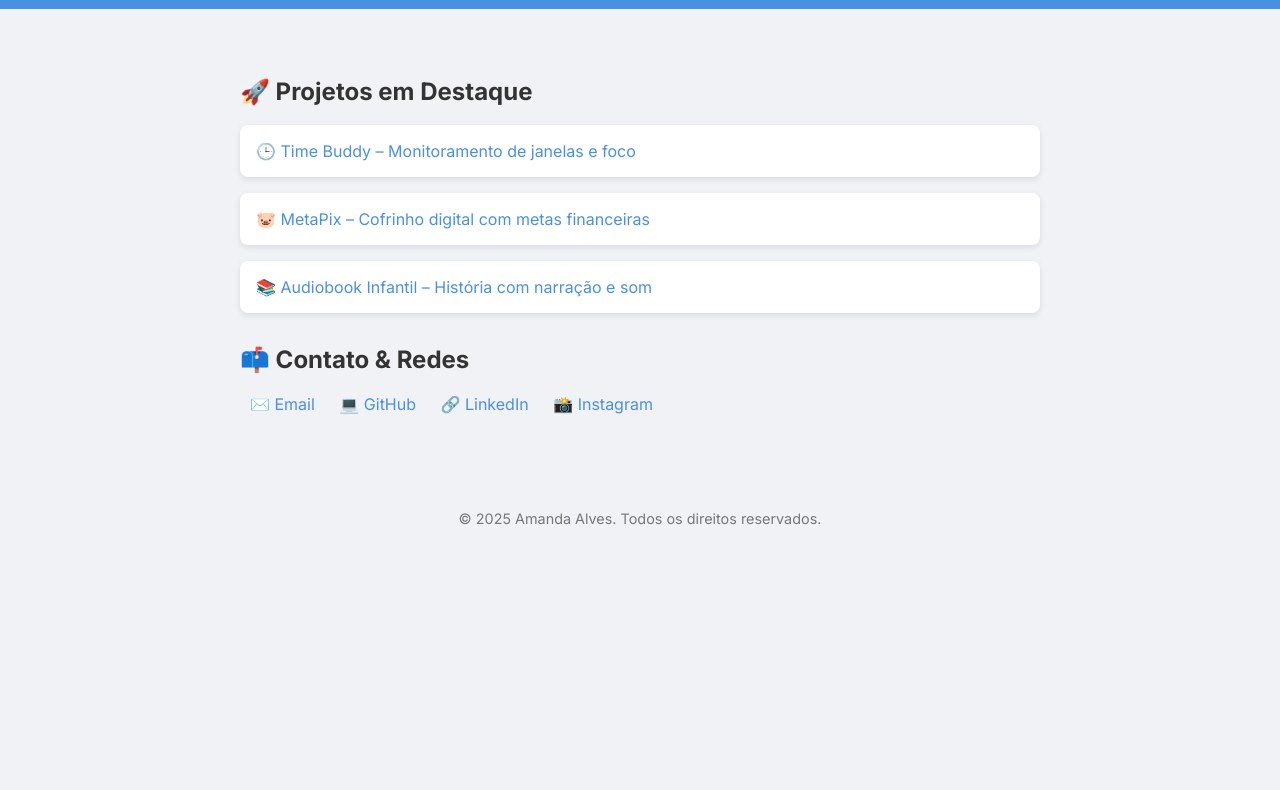
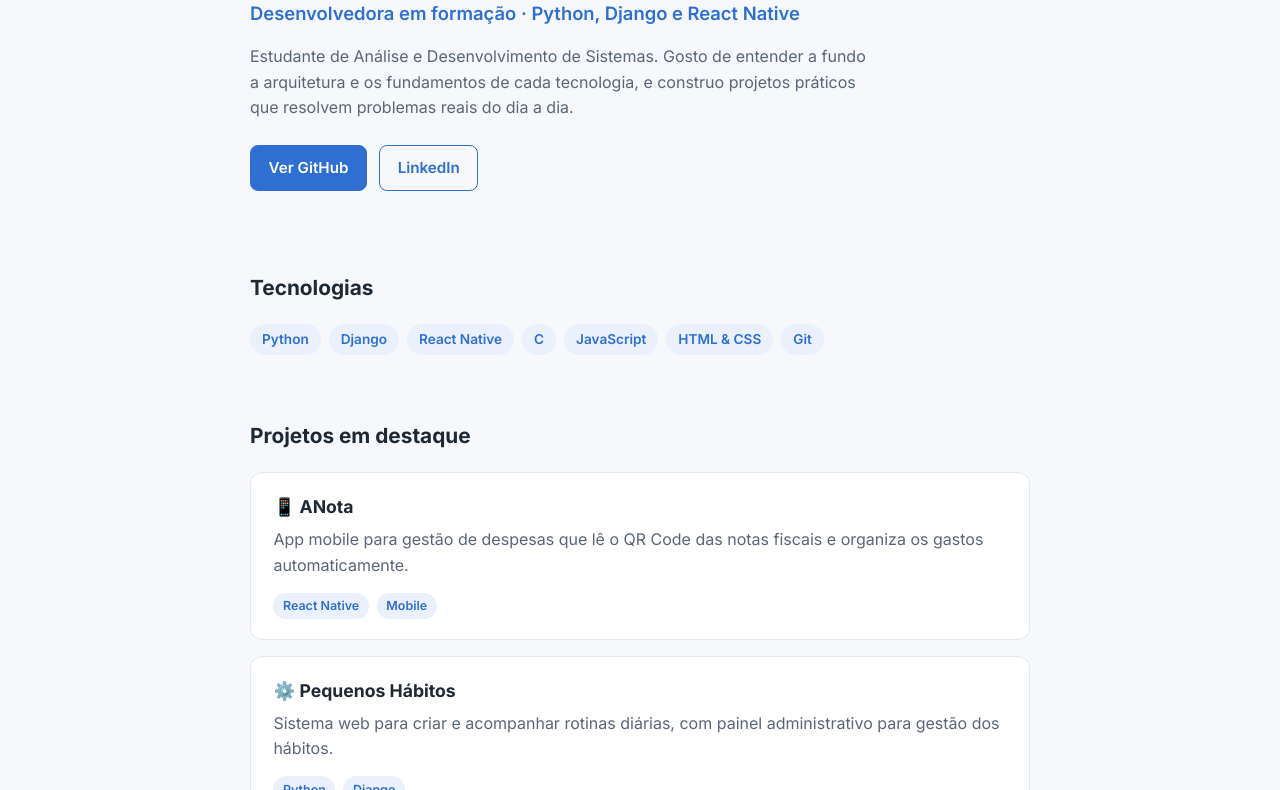
Before and after one commit to Amanda-D3V/amanda-d3v.github.io, a plain HTML site: page index.html in a window 1280 px wide. Shown: the part 141-931 px from the top of the page. Before the commit the page ends 800 px from the top, so only its background shows below. Drawn offline with Linux system fonts and the light colour scheme.

Commit message:
Redesenha portfólio e corrige links
Updated the portfolio page with new title, description, and project details. Enhanced styling and structure for better presentation.

```diff
--- a/index.html
+++ b/index.html
@@ -2,87 +2,130 @@
 <html lang="pt-br">
 <head>
   <meta charset="UTF-8" />
-  <meta name="viewport" content="width=device-width, initial-scale=1.0"/>
-  <title>Amanda Alves - Portfólio</title>
-  <link href="https://fonts.googleapis.com/css2?family=Inter:wght@400;700&display=swap" rel="stylesheet"/>
+  <meta name="viewport" content="width=device-width, initial-scale=1.0" />
+  <title>Amanda Alves · Desenvolvedora</title>
+  <meta name="description" content="Portfólio de Amanda Alves, estudante de Análise e Desenvolvimento de Sistemas. Projetos em Python, Django e React Native." />
+  <link rel="preconnect" href="https://fonts.googleapis.com" />
+  <link href="https://fonts.googleapis.com/css2?family=Inter:wght@400;600;700&display=swap" rel="stylesheet" />
   <style>
+    :root {
+      --azul: #2F6FD1;
+      --azul-claro: #EAF1FC;
+      --texto: #1F2933;
+      --texto-suave: #5B6675;
+      --fundo: #F6F8FB;
+      --borda: #E2E8F0;
+    }
+    * { box-sizing: border-box; }
     body {
       margin: 0;
       font-family: 'Inter', sans-serif;
-      background: #f0f2f5;
-      color: #333;
+      background: var(--fundo);
+      color: var(--texto);
+      line-height: 1.6;
     }
-    header {
-      background-color: #4A90E2;
-      color: white;
-      padding: 2rem;
-      text-align: center;
+    a { color: var(--azul); }
+    .container { max-width: 820px; margin: 0 auto; padding: 0 1.25rem; }
+
+    header { padding: 4.5rem 0 3rem; }
+    header h1 { margin: 0; font-size: 2.4rem; letter-spacing: -0.02em; }
+    .cargo { margin: 0.4rem 0 1rem; font-size: 1.15rem; color: var(--azul); font-weight: 600; }
+    .sobre { margin: 0; max-width: 620px; color: var(--texto-suave); }
+    .botoes { margin-top: 1.5rem; display: flex; gap: 0.75rem; flex-wrap: wrap; }
+    .botao {
+      display: inline-block; padding: 0.6rem 1.1rem; border-radius: 8px;
+      text-decoration: none; font-weight: 600; font-size: 0.95rem;
+      border: 1px solid var(--azul);
     }
-    h1 {
-      margin: 0;
+    .botao.primario { background: var(--azul); color: #fff; }
+    .botao.secundario { background: transparent; color: var(--azul); }
+
+    section { padding: 2rem 0; }
+    h2 { font-size: 1.3rem; margin: 0 0 1.25rem; }
+
+    .tags { display: flex; flex-wrap: wrap; gap: 0.5rem; padding: 0; margin: 0; list-style: none; }
+    .tags li {
+      background: var(--azul-claro); color: var(--azul);
+      padding: 0.3rem 0.75rem; border-radius: 999px; font-size: 0.85rem; font-weight: 600;
     }
-    .bio {
-      font-size: 1.1rem;
-      margin-top: 0.5rem;
+
+    .projetos { display: grid; gap: 1rem; }
+    .projeto {
+      background: #fff; border: 1px solid var(--borda); border-radius: 12px;
+      padding: 1.25rem 1.4rem; transition: border-color .15s, transform .15s;
     }
-    .container {
-      max-width: 800px;
-      margin: 2rem auto;
-      padding: 1rem;
-    }
-    .section {
-      margin-bottom: 2rem;
-    }
-    .projects a {
-      display: block;
-      background: #fff;
-      padding: 1rem;
-      margin-bottom: 1rem;
-      border-radius: 8px;
-      text-decoration: none;
-      color: #4A90E2;
-      box-shadow: 0 2px 6px rgba(0,0,0,0.1);
-    }
-    footer {
-      text-align: center;
-      padding: 1rem;
-      font-size: 0.9rem;
-      color: #777;
-    }
-    .social a {
-      margin: 0 10px;
-      text-decoration: none;
-      color: #4A90E2;
-    }
+    .projeto:hover { border-color: var(--azul); transform: translateY(-2px); }
+    .projeto h3 { margin: 0 0 0.35rem; font-size: 1.1rem; }
+    .projeto p { margin: 0 0 0.9rem; color: var(--texto-suave); }
+    .projeto .tags li { font-size: 0.78rem; padding: 0.2rem 0.6rem; }
+
+    .contato { display: flex; gap: 1.5rem; flex-wrap: wrap; }
+    .contato a { text-decoration: none; font-weight: 600; }
+
+    footer { padding: 2.5rem 0; color: var(--texto-suave); font-size: 0.85rem; border-top: 1px solid var(--borda); margin-top: 2rem; }
   </style>
 </head>
 <body>
-  <header>
-    <h1>Amanda Alves</h1>
-    <p class="bio">Estudante de ADS | Python | Projetos práticos e criativos em tecnologia</p>
-  </header>
+  <div class="container">
+    <header>
+      <h1>Amanda Alves</h1>
+      <p class="cargo">Desenvolvedora em formação · Python, Django e React Native</p>
+      <p class="sobre">
+        Estudante de Análise e Desenvolvimento de Sistemas. Gosto de entender a fundo a arquitetura
+        e os fundamentos de cada tecnologia, e construo projetos práticos que resolvem problemas reais do dia a dia.
+      </p>
+      <div class="botoes">
+        <a class="botao primario" href="https://github.com/Amanda-D3V" target="_blank" rel="noopener">Ver GitHub</a>
+        <a class="botao secundario" href="https://www.linkedin.com/in/amanda-alves-ti" target="_blank" rel="noopener">LinkedIn</a>
+      </div>
+    </header>
 
-  <div class="container">
-    <section class="section projects">
-      <h2>🚀 Projetos em Destaque</h2>
-      <a href="https://github.com/Amanda-D3V/time-buddy" target="_blank">🕒 Time Buddy – Monitoramento de janelas e foco</a>
-      <a href="https://github.com/Amanda-D3V/metapix" target="_blank">🐷 MetaPix – Cofrinho digital com metas financeiras</a>
-      <a href="https://github.com/Amanda-D3V/audiobook-infantil" target="_blank">📚 Audiobook Infantil – História com narração e som</a>
+    <section>
+      <h2>Tecnologias</h2>
+      <ul class="tags">
+        <li>Python</li>
+        <li>Django</li>
+        <li>React Native</li>
+        <li>C</li>
+        <li>JavaScript</li>
+        <li>HTML &amp; CSS</li>
+        <li>Git</li>
+      </ul>
     </section>
 
-    <section class="section">
-      <h2>📫 Contato & Redes</h2>
-      <div class="social">
-        <a href="mailto:amanda_d3v@outlook.com">✉️ Email</a>
-        <a href="https://github.com/Amanda-D3V" target="_blank">💻 GitHub</a>
-        <a href="https://linkedin.com/in/seu-usuario" target="_blank">🔗 LinkedIn</a>
-        <a href="https://instagram.com/seu-usuario" target="_blank">📸 Instagram</a>
+    <section>
+      <h2>Projetos em destaque</h2>
+      <div class="projetos">
+        <article class="projeto">
+          <h3>📱 ANota</h3>
+          <p>App mobile para gestão de despesas que lê o QR Code das notas fiscais e organiza os gastos automaticamente.</p>
+          <ul class="tags"><li>React Native</li><li>Mobile</li></ul>
+        </article>
+
+        <article class="projeto">
+          <h3>⚙️ Pequenos Hábitos</h3>
+          <p>Sistema web para criar e acompanhar rotinas diárias, com painel administrativo para gestão dos hábitos.</p>
+          <ul class="tags"><li>Python</li><li>Django</li></ul>
+        </article>
+
+        <article class="projeto">
+          <h3>⏱️ Time Buddy</h3>
+          <p>App desktop que monitora as janelas em uso e mostra quanto tempo é gasto em cada atividade no computador.</p>
+          <ul class="tags"><li>Python</li><li>Desktop</li></ul>
+        </article>
       </div>
     </section>
+
+    <section>
+      <h2>Contato</h2>
+      <div class="contato">
+        <a href="mailto:amanda_d3v@outlook.com">✉️ amanda_d3v@outlook.com</a>
+        <a href="https://www.linkedin.com/in/amanda-alves-ti" target="_blank" rel="noopener">🔗 LinkedIn</a>
+        <a href="https://github.com/Amanda-D3V" target="_blank" rel="noopener">💻 GitHub</a>
+      </div>
+    </section>
+
+    <footer>© 2026 Amanda Alves</footer>
   </div>
-
-  <footer>
-    © 2025 Amanda Alves. Todos os direitos reservados.
-  </footer>
 </body>
 </html>
```
